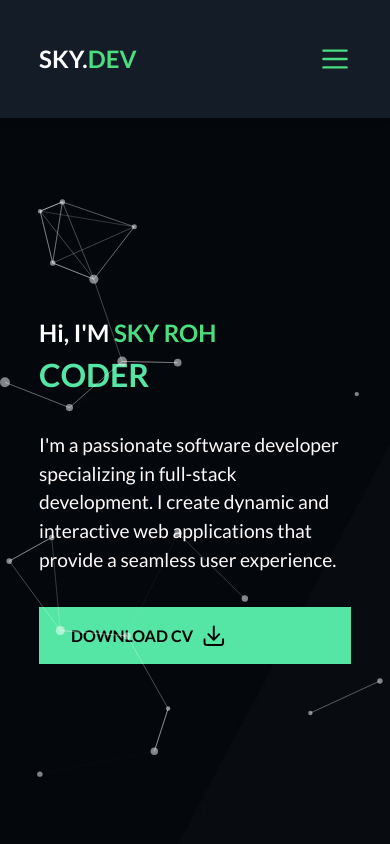
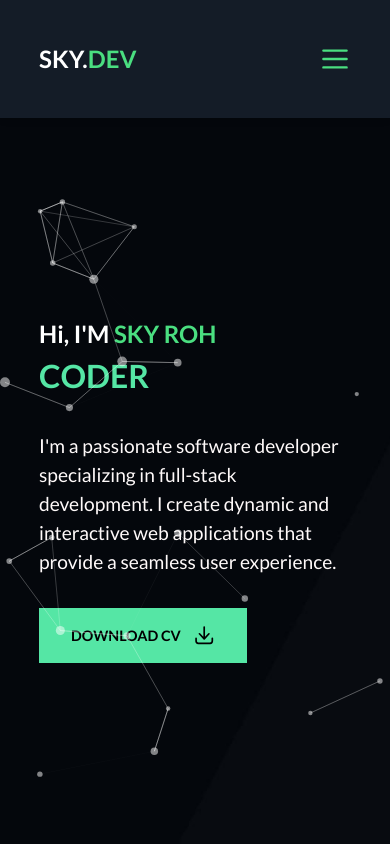
Before and after one commit to Sky-Roh/portfolio, a Next.js app: page / in a window 390 px wide. Shown: the top 844 px of the page. Built offline with nearby package versions, Linux system fonts and the light colour scheme.

Commit message:
fixed hero download cv width problem and index.tsx sequence of service and removed footer linked in /

```diff
--- a/pages/components/Footer/Footer.tsx
+++ b/pages/components/Footer/Footer.tsx
@@ -48,7 +48,7 @@ const Footer = () => {
               href="https://www.linkedin.com/in/haneul-sky-roh/"
               className="text-[1rem] w-[90%] text-white opacity-60 hover:opacity-100"
             >
-              inkedin.com/in/haneul-sky-roh/
+              inkedin.com/in/haneul-sky-roh
             </Link>
           </div>
         </div>
--- a/pages/components/Hero/Hero.tsx
+++ b/pages/components/Hero/Hero.tsx
@@ -19,15 +19,15 @@ const Hero = () => {
                 full-stack development. I create dynamic and interactive web
                 applications that provide a seamless user experience.
               </p>
-              <div className="mt-[2rem] flex-col space-y-6 sm:space-y-0 sm:flex sm:flex-row items-center sm:space-x-6">
+              <div className="mt-[2rem] sm:w-[14rem] w-[13rem]">
                 <a
                   href="https://drive.google.com/file/d/1f2_7WeB7kMADfInwT8b6qTpCmUGbnyUz/view?usp=drive_link"
                   target="_blank"
                   rel="noopener noreferrer"
-                  className="px-[2rem] hover:bg-green-400 transition-all duration-200 py-[1rem] text-[1rem] font-bold uppercase bg-[#55e6a5] text-black flex items-center space-x-2"
+                  className="w-[100%] px-[2rem] hover:bg-green-400 transition-all duration-200 py-[1rem] text-[0.9rem] sm:text-[1rem] font-bold uppercase bg-[#55e6a5] text-black flex  justify-between items-center space-x-2"
                 >
-                  <p>Download CV</p>
-                  <ArrowDownTrayIcon className="w-[1.6rem] h-[1.6rem] text-black" />
+                  <p className="flex-shrink-0">Download CV</p>
+                  <ArrowDownTrayIcon className="w-[1.4rem] h-[1.4rem] sm:w-[1.6rem] sm:h-[1.6rem] flex-shrink-0 text-black" />
                 </a>
               </div>
             </div>
--- a/pages/index.tsx
+++ b/pages/index.tsx
@@ -49,9 +49,9 @@ const HomePage = () => {
         <div className="relative top-[14vh] overflow-x-hidden">
           <Hero />
           <About />
-          <Services />
           <Skills />
           <Projects />
+          <Services />
           <Contact />
           <Footer />
         </div>
```
